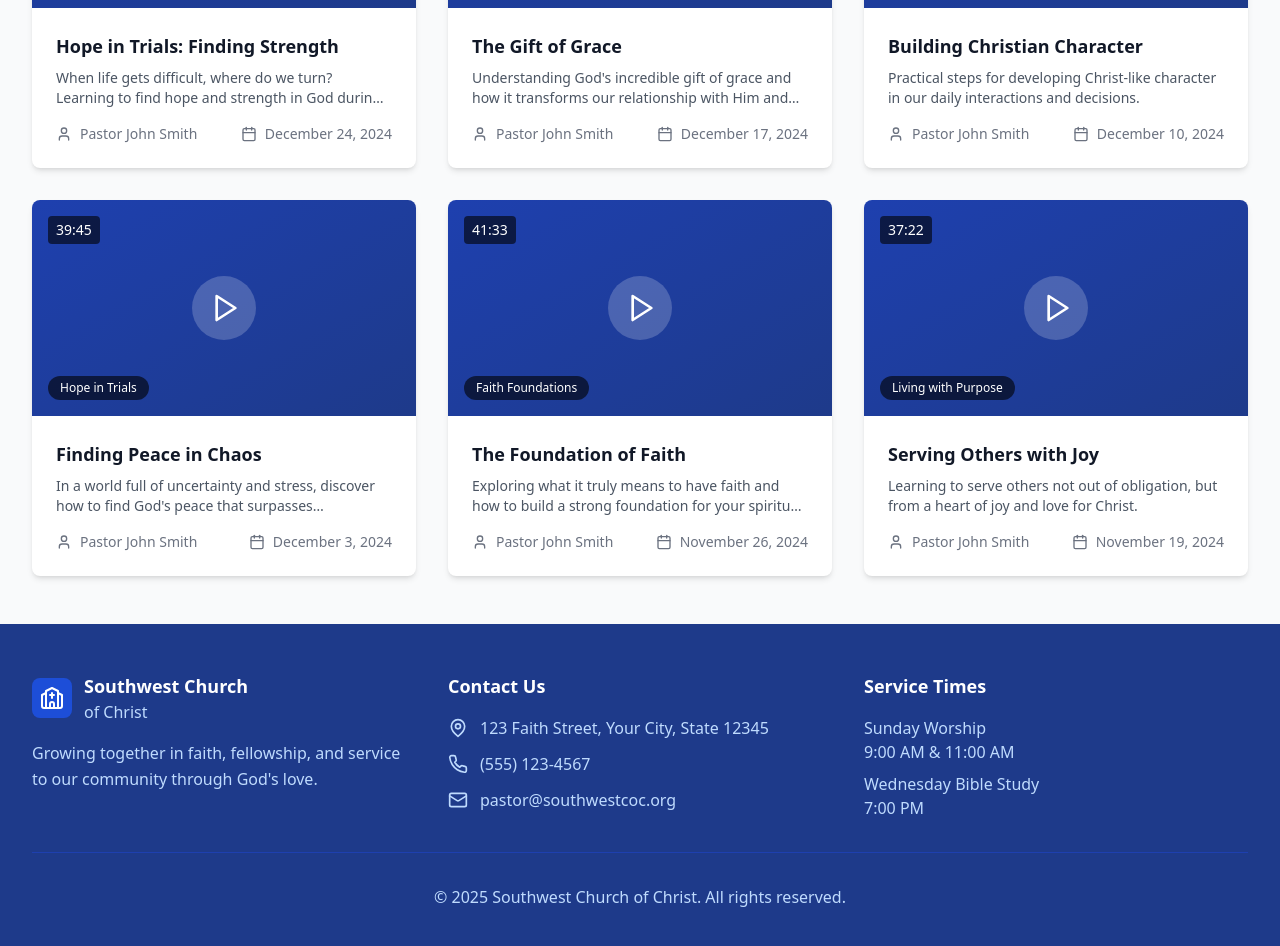
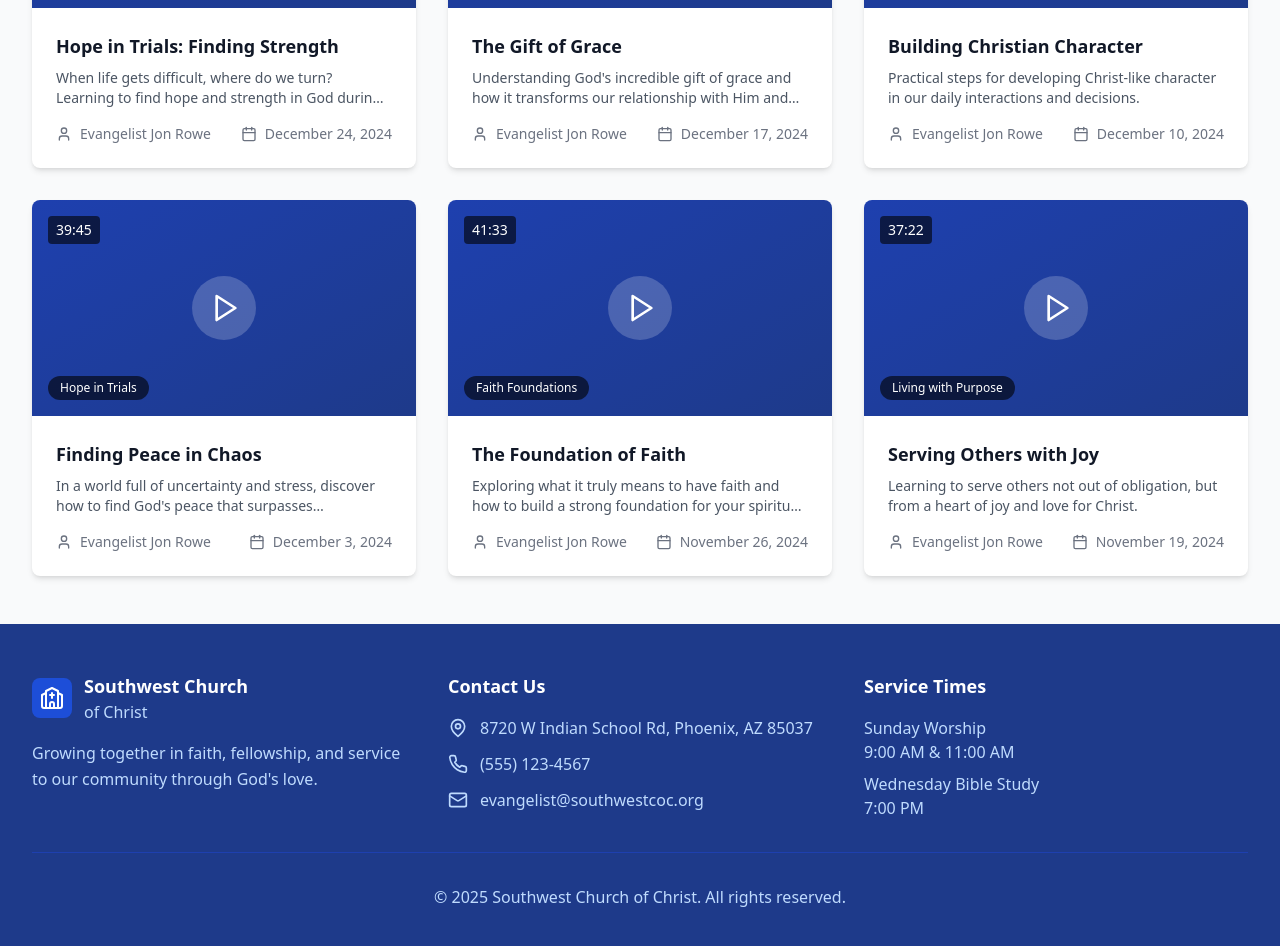
Before and after one commit to Heavens-Lava/JohnRoweResourceWebsite, a React (Vite) app: page /sermons in a window 1280 px wide. Shown: the part 1120-2066 px from the top of the page. Built offline with nearby package versions, Linux system fonts and the light colour scheme.

Commit message:
Update evangelist information and church address

```diff
--- a/src/components/Footer.tsx
+++ b/src/components/Footer.tsx
@@ -28,7 +28,7 @@ const Footer = () => {
             <div className="space-y-3 text-blue-200">
               <div className="flex items-center space-x-3">
                 <MapPin className="w-5 h-5" />
-                <span>123 Faith Street, Your City, State 12345</span>
+                <span>8720 W Indian School Rd, Phoenix, AZ 85037</span>
               </div>
               <div className="flex items-center space-x-3">
                 <Phone className="w-5 h-5" />
@@ -36,7 +36,7 @@ const Footer = () => {
               </div>
               <div className="flex items-center space-x-3">
                 <Mail className="w-5 h-5" />
-                <span>pastor@southwestcoc.org</span>
+                <span>evangelist@southwestcoc.org</span>
               </div>
             </div>
           </div>
--- a/src/data/sermons.ts
+++ b/src/data/sermons.ts
@@ -13,7 +13,7 @@ export const sampleSermons: Sermon[] = [
   {
     id: '1',
     title: 'Walking in Faith: Trusting God\'s Plan',
-    speaker: 'Pastor John Smith',
+    speaker: 'Evangelist Jon Rowe',
     date: 'January 14, 2025',
     duration: '38:45',
     series: 'Faith Foundations',
@@ -23,7 +23,7 @@ export const sampleSermons: Sermon[] = [
   {
     id: '2',
     title: 'The Power of Prayer in Daily Life',
-    speaker: 'Pastor John Smith',
+    speaker: 'Evangelist Jon Rowe',
     date: 'January 7, 2025',
     duration: '42:20',
     series: 'Faith Foundations',
@@ -33,7 +33,7 @@ export const sampleSermons: Sermon[] = [
   {
     id: '3',
     title: 'Living with Purpose: God\'s Calling',
-    speaker: 'Pastor John Smith',
+    speaker: 'Evangelist Jon Rowe',
     date: 'December 31, 2024',
     duration: '45:15',
     series: 'Living with Purpose',
@@ -43,7 +43,7 @@ export const sampleSermons: Sermon[] = [
   {
     id: '4',
     title: 'Hope in Trials: Finding Strength',
-    speaker: 'Pastor John Smith',
+    speaker: 'Evangelist Jon Rowe',
     date: 'December 24, 2024',
     duration: '35:30',
     series: 'Hope in Trials',
@@ -53,7 +53,7 @@ export const sampleSermons: Sermon[] = [
   {
     id: '5',
     title: 'The Gift of Grace',
-    speaker: 'Pastor John Smith',
+    speaker: 'Evangelist Jon Rowe',
     date: 'December 17, 2024',
     duration: '40:12',
     series: 'Faith Foundations',
@@ -63,7 +63,7 @@ export const sampleSermons: Sermon[] = [
   {
     id: '6',
     title: 'Building Christian Character',
-    speaker: 'Pastor John Smith',
+    speaker: 'Evangelist Jon Rowe',
     date: 'December 10, 2024',
     duration: '43:28',
     series: 'Living with Purpose',
@@ -73,7 +73,7 @@ export const sampleSermons: Sermon[] = [
   {
     id: '7',
     title: 'Finding Peace in Chaos',
-    speaker: 'Pastor John Smith',
+    speaker: 'Evangelist Jon Rowe',
     date: 'December 3, 2024',
     duration: '39:45',
     series: 'Hope in Trials',
@@ -83,7 +83,7 @@ export const sampleSermons: Sermon[] = [
   {
     id: '8',
     title: 'The Foundation of Faith',
-    speaker: 'Pastor John Smith',
+    speaker: 'Evangelist Jon Rowe',
     date: 'November 26, 2024',
     duration: '41:33',
     series: 'Faith Foundations',
@@ -93,7 +93,7 @@ export const sampleSermons: Sermon[] = [
   {
     id: '9',
     title: 'Serving Others with Joy',
-    speaker: 'Pastor John Smith',
+    speaker: 'Evangelist Jon Rowe',
     date: 'November 19, 2024',
     duration: '37:22',
     series: 'Living with Purpose',
--- a/src/pages/About.tsx
+++ b/src/pages/About.tsx
@@ -45,14 +45,14 @@ const About = () => {
                 <div className="w-20 h-20 bg-white bg-opacity-20 rounded-full flex items-center justify-center mx-auto mb-3">
                   <Users className="w-10 h-10" />
                 </div>
-                <p className="text-sm font-medium">Pastor Photo</p>
+                <p className="text-sm font-medium">Evangelist Photo</p>
               </div>
             </div>
 
             <div className="flex-1 text-center md:text-left">
-              <h2 className="text-3xl font-bold text-gray-900 mb-4">Pastor John Smith</h2>
+              <h2 className="text-3xl font-bold text-gray-900 mb-4">Evangelist Jon Rowe</h2>
               <p className="text-lg text-gray-700 mb-6 leading-relaxed">
-                Pastor John has been faithfully serving Southwest Church of Christ for over 15 years.
+                Evangelist Jon has been faithfully serving Southwest Church of Christ for over 15 years.
                 He holds a Master of Divinity from Abilene Christian University and is passionate about
                 teaching God's Word with clarity and relevance for today's world.
               </p>
--- a/src/pages/Live.tsx
+++ b/src/pages/Live.tsx
@@ -104,7 +104,7 @@ const Live = () => {
                       </div>
                       <div className="text-sm">
                         <span className="font-semibold text-purple-700">Grace K:</span>
-                        <span className="text-gray-700 ml-2">Thank you Pastor John for this teaching</span>
+                        <span className="text-gray-700 ml-2">Thank you Evangelist Jon for this teaching</span>
                       </div>
                     </div>
                   </div>
```
